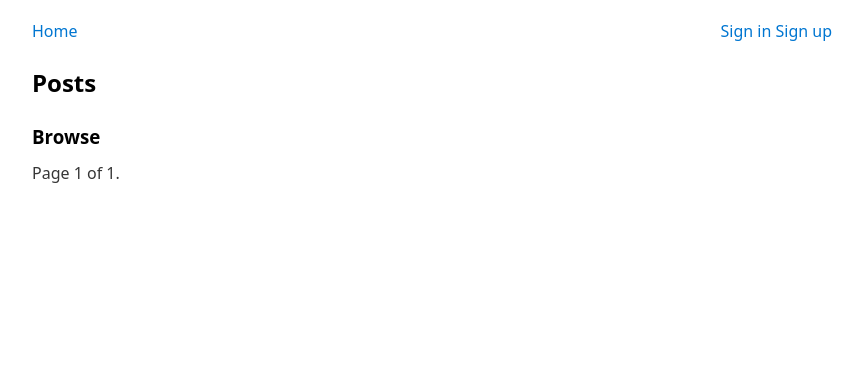
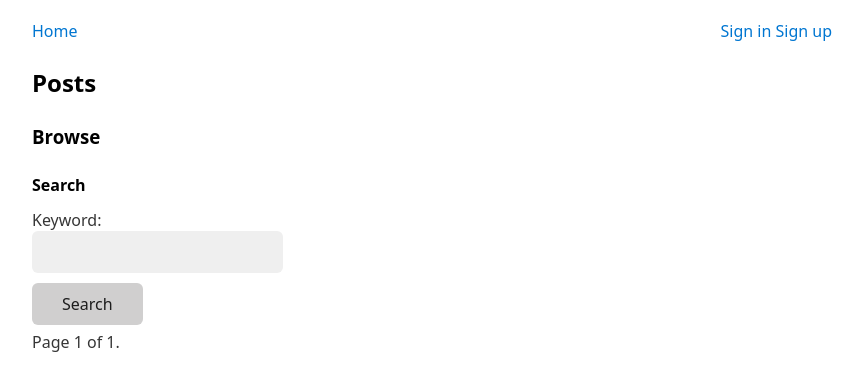
Before and after one commit to kekalainen/uh-csb-vwa, a Django app: page /posts/ in a window 1280 px wide. Shown: the top 391 px of the page, without its empty margins (208-1071 px from the left). Run offline with Django 4.2, Linux system fonts and the light colour scheme; data that the repository does not hold is empty.

Commit message:
Implement post search

```diff
--- /dev/null
+++ b/posts/templates/posts/_post_search_form.html
@@ -0,0 +1,7 @@
+<form action="{% url 'posts:list' %}" method="get">
+    <label>
+        Keyword:
+        <input type="text" name="filter" maxlength="255" value="{{ request.GET.filter }}">
+    </label>
+    <input type="submit" value="Search">
+</form>
--- a/posts/templates/posts/post_list.html
+++ b/posts/templates/posts/post_list.html
@@ -7,6 +7,8 @@
     {% include "posts/_post_form.html" %}
 {% endif %}
 <h3>Browse</h3>
+<h4>Search</h4>
+{% include "posts/_post_search_form.html" %}
 {% for post in page_obj %}
     <blockquote>
         <p>{{ post.content }}</p>
--- a/posts/views.py
+++ b/posts/views.py
@@ -1,4 +1,5 @@
 from django.contrib.auth.mixins import LoginRequiredMixin
+from django.core.validators import MaxLengthValidator
 from django.urls import reverse_lazy
 from django.views.generic.edit import CreateView
 from django.views.generic.list import ListView
@@ -29,3 +30,19 @@ class PostListView(ListView):
         context["form"] = create_view.get_form_class()
 
         return context
+
+    def get_queryset(self):
+        queryset = super().get_queryset()
+        filter_keyword = self.request.GET.get('filter')
+
+        if filter_keyword:
+            validator = MaxLengthValidator(255)
+            validator(filter_keyword)
+
+            # String interpolation (vulnerable to blind SQLi):
+            queryset = queryset.extra(where=["content LIKE '%%%s%%'" % filter_keyword])
+
+            # Parameterized query (safe):
+            # queryset = queryset.filter(content__icontains=filter_keyword)
+
+        return queryset
```
